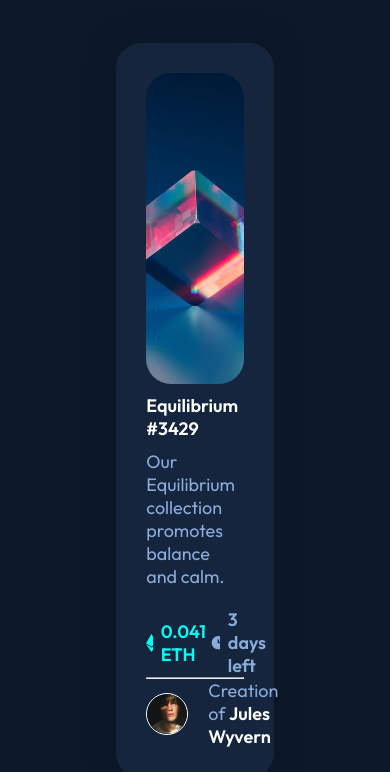
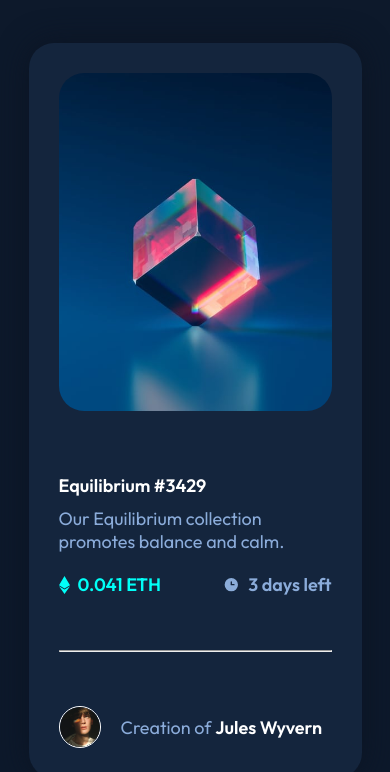
Before and after one commit to aminedh27/nft-preview-card-component, a plain HTML site: page index.html in a window 390 px wide. Shown: the top 772 px of the page. Drawn offline with Linux system fonts and the light colour scheme.

Commit message:
responsive

```diff
--- a/styles/style.css
+++ b/styles/style.css
@@ -108,3 +108,10 @@ span {
 hr {
   color: hsl(215, 32%, 27%);
 }
+
+@media (max-width: 768px) {
+  .NFTcard {
+    width: 70vw;
+    height: 80vh;
+  }
+}
```
